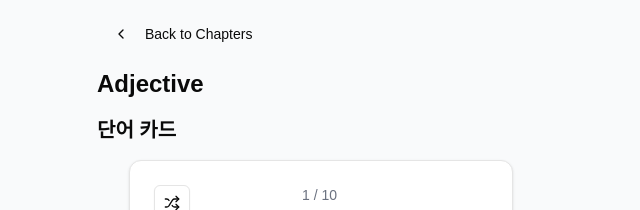
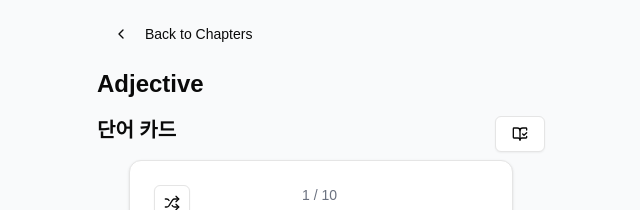
Before and after one commit to usernamebuzz/gongbu, a Next.js app: page /chapter/Adjective in a window 1280 px wide. Shown: the top 210 px of the page, without its empty margins (319-959 px from the left). Built offline with nearby package versions, Linux system fonts and the light colour scheme.

Commit message:
✨ Feat: Link to test page

```diff
--- a/app/chapter/[name]/page.tsx
+++ b/app/chapter/[name]/page.tsx
@@ -1,9 +1,10 @@
-import Link from 'next/link'
+import data from '@/app/data/index.json'
+import { Chapter } from '@/app/types'
 import { Button } from '@/components/ui/button'
 import { Card, CardContent } from '@/components/ui/card'
-import { ChevronLeft } from 'lucide-react'
-import data from '@/app/data/index.json'
-import { Chapter } from '@/app/types'
+import { BookOpenCheck, ChevronLeft } from 'lucide-react'
+import Link from 'next/link'
+
 import { WordCard } from './word-card'
 
 type Params = Promise<{ name: string }>
@@ -27,9 +28,16 @@ export default async function ChapterPage({ params }: { params: Params }) {
         </Link>
         <h2 className='text-2xl font-bold mb-4'>{chapter.name}</h2>
 
-        <div className='grid grid-cols-1  gap-8'>
+        <div className='grid grid-cols-1 gap-8'>
           <div>
-            <h3 className='text-xl font-semibold mb-4'>단어 카드</h3>
+            <div className='flex flex-row justify-between'>
+              <h3 className='text-xl font-semibold mb-4'>단어 카드</h3>
+              <Link href={`${name}/test`}>
+                <Button variant='outline'>
+                  <BookOpenCheck />
+                </Button>
+              </Link>
+            </div>
             <WordCard words={chapter.words} />
           </div>
 
```
